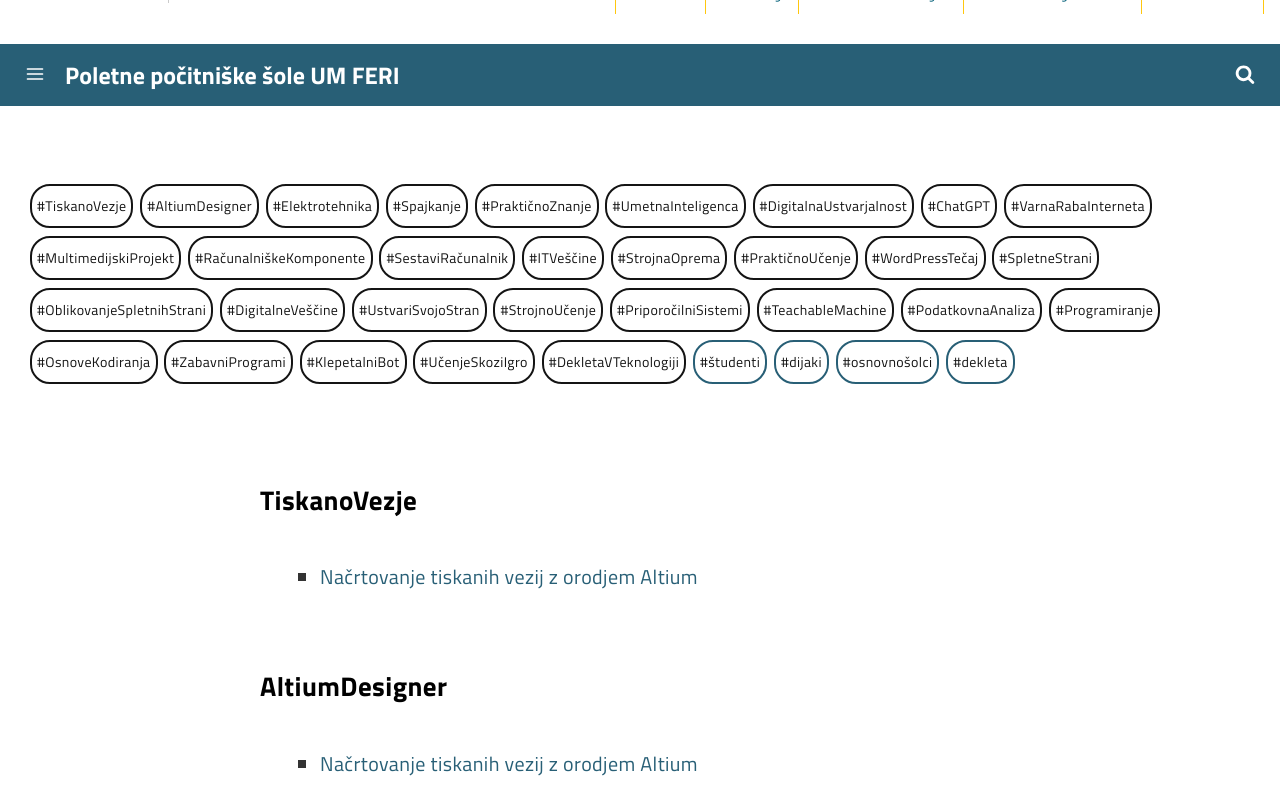
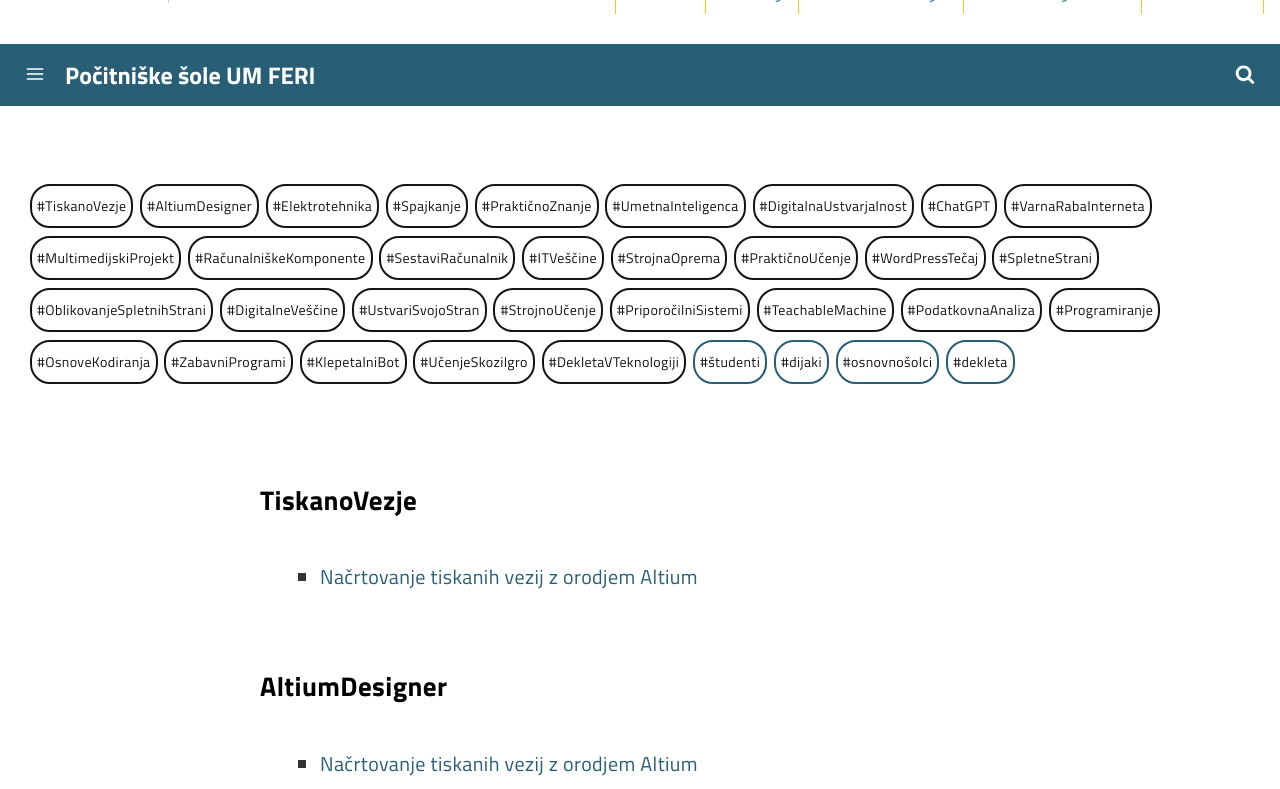
Before and after one commit to UM-LPM/short-courses, a Jekyll site: the page built from tags.html, in a window 1280 px wide and 900 px high, cut to the strip 111-900 px from the top of the window. Built offline with Jekyll 4.4.1, drawn with Linux system fonts in a browser that asks for light colours; nearby versions of some CDN libraries; a script that is not in the unit is left out.

Commit message:
updated title

```diff
--- a/_config.yml
+++ b/_config.yml
@@ -1,6 +1,6 @@
 # Site Settings
-name: Poletne počitniške šole UM FERI
-title: Poletne počitniške šole UM FERI
+name: Počitniške šole UM FERI
+title: Počitniške šole UM FERI
 description: >
   <a href="/vec/" style="text-decoration: none; font-weight: bold; color: #DBA40B;">Preberi več...</a>
 
@@ -26,7 +26,7 @@ baseurl: "" # the subpath of your site, e.g. /blog
 url: "" # the base hostname & protocol for your site
 google_analytics: "UA-XXXXXXXX-X"
 language: "si"
-catalog_url: "https://upravljanje.poletne-sole.feri.um.si/course/"
+catalog_url: "https://upravljanje.pocitniske-sole.feri.um.si/course/"
 
 defaults:
   - scope:
```
